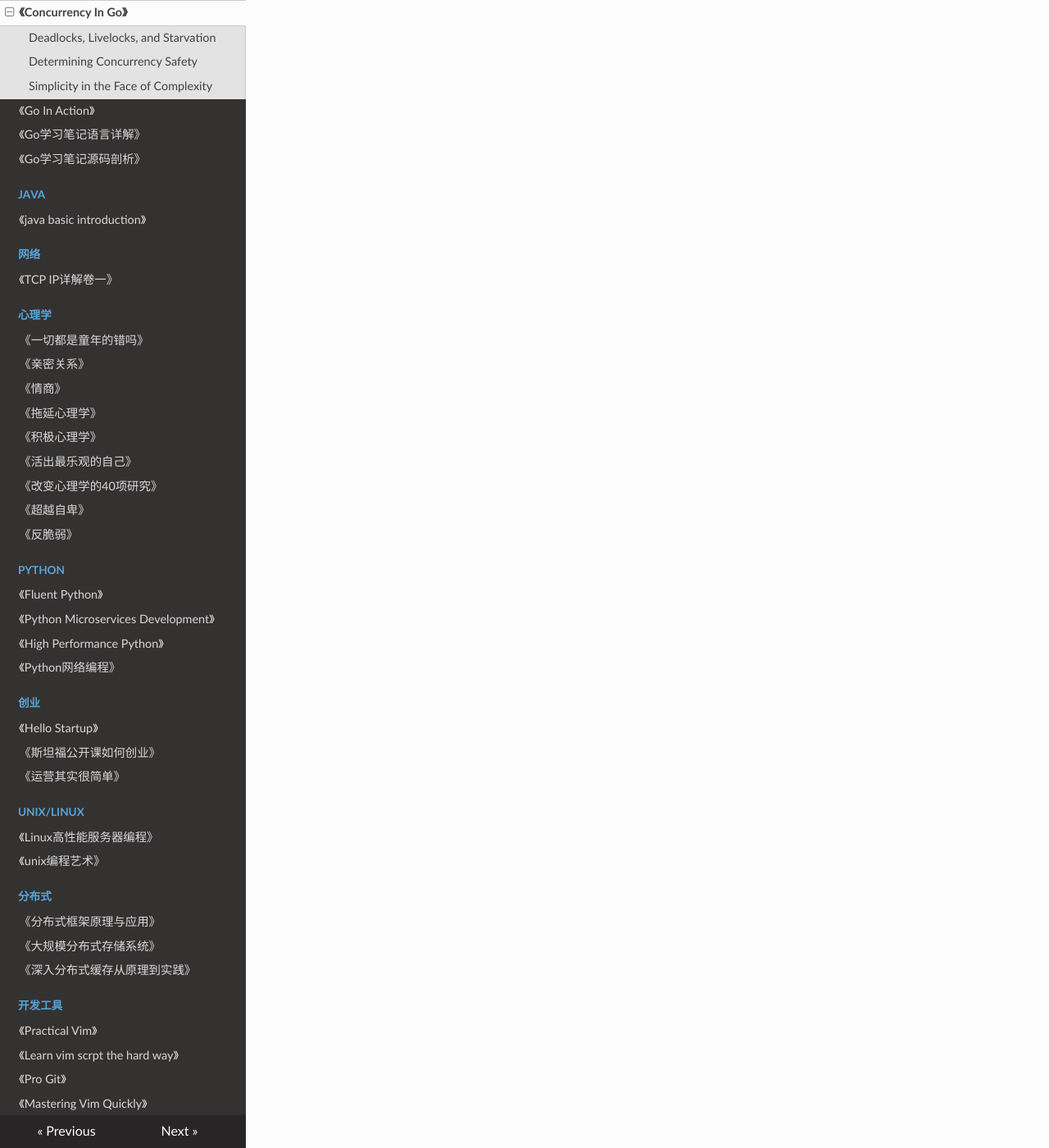
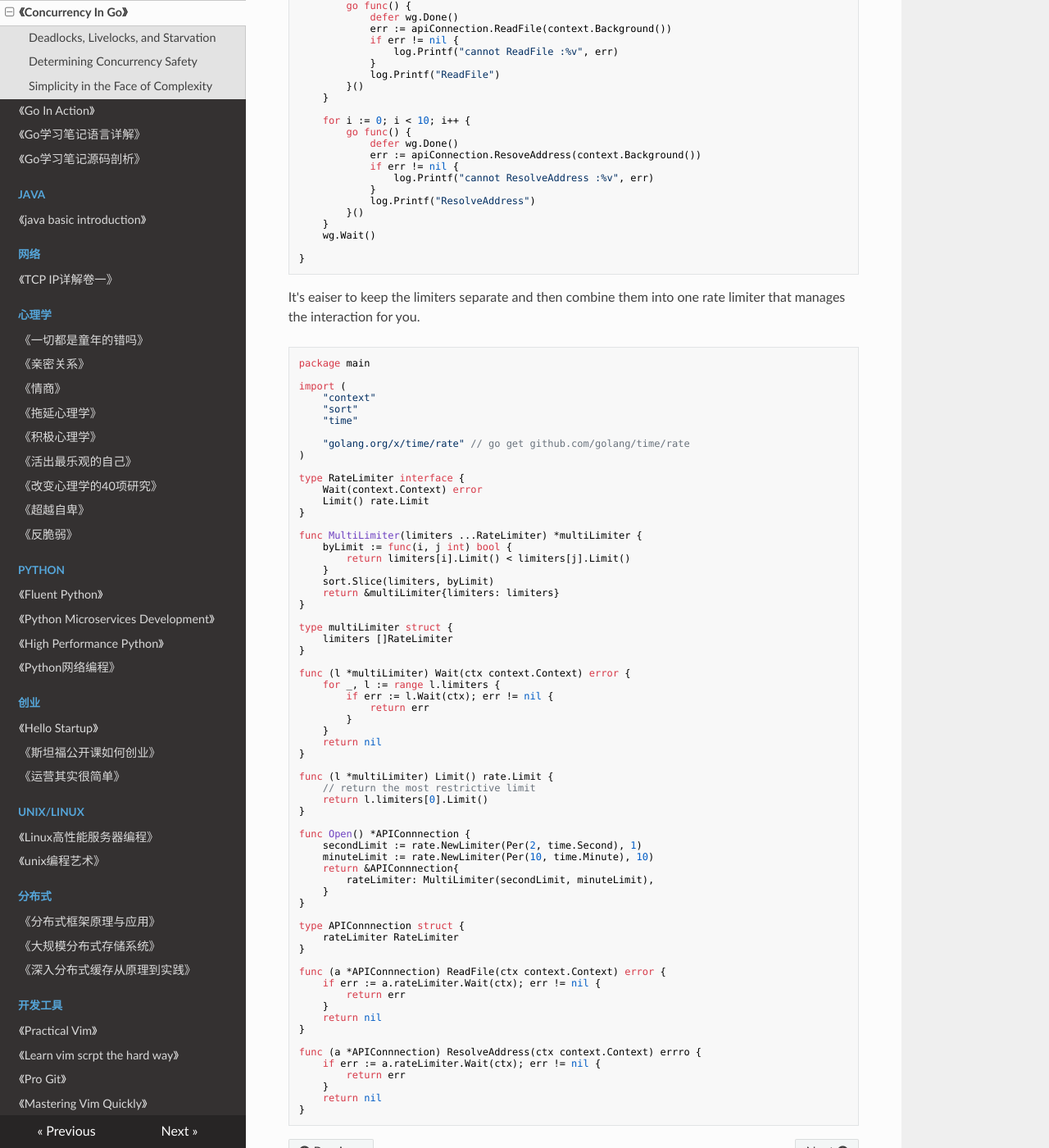
Before and after one commit to PegasusWang/booknotes, an MkDocs documentation site: the page built from docs/golang/concurrency-in-go/concurrency_in_go.md, in a window 1280 px wide and 1400 px high, scrolled down 24299 px. Shown: the whole window at 82% size. Built offline with MkDocs 1.6.1, drawn with Linux system fonts in a browser that asks for light colours; nearby versions of some CDN libraries; old or Windows-style settings are respelled for this version of MkDocs; some of the changed text lies outside the part shown.

Commit message:
go rate limiting

````diff
--- a/docs/golang/concurrency-in-go/concurrency_in_go.md
+++ b/docs/golang/concurrency-in-go/concurrency_in_go.md
@@ -1271,3 +1271,147 @@
 ```
 
 ### Rate Limiting
+
+Most rate limitings is done by utilizing an algorithm called the "token bucket".
+
+```
+package main
+
+import (
+	"context"
+	"log"
+	"os"
+	"sync"
+
+	"golang.org/x/time/rate" // go get github.com/golang/time/rate
+)
+
+func Open() *APIConnection {
+	return &APIConnection{
+		rateLimiter: rate.NewLimiter(rate.Limit(1), 1), //1 event per second
+	}
+}
+
+type APIConnection struct {
+	rateLimiter *rate.Limiter // https://godoc.org/golang.org/x/time/rate
+}
+
+func (a *APIConnection) ReadFile(ctx context.Context) error {
+	if err := a.rateLimiter.Wait(ctx); err != nil {
+		return err
+	}
+	return nil
+}
+func (a *APIConnection) ResoveAddress(ctx context.Context) error {
+	if err := a.rateLimiter.Wait(ctx); err != nil {
+		return err
+	}
+	return nil
+}
+
+func main() {
+	defer log.Printf("Done")
+	log.SetOutput(os.Stdout)
+	log.SetFlags(log.Ltime | log.LUTC)
+	apiConnection := Open()
+	var wg sync.WaitGroup
+	wg.Add(20)
+
+	for i := 0; i < 10; i++ {
+		go func() {
+			defer wg.Done()
+			err := apiConnection.ReadFile(context.Background())
+			if err != nil {
+				log.Printf("cannot ReadFile :%v", err)
+			}
+			log.Printf("ReadFile")
+		}()
+	}
+
+	for i := 0; i < 10; i++ {
+		go func() {
+			defer wg.Done()
+			err := apiConnection.ResoveAddress(context.Background())
+			if err != nil {
+				log.Printf("cannot ResolveAddress :%v", err)
+			}
+			log.Printf("ResolveAddress")
+		}()
+	}
+	wg.Wait()
+
+}
+```
+
+It's eaiser to keep the limiters separate and then combine them into one rate limiter that manages the interaction for
+you.
+
+
+```
+package main
+
+import (
+	"context"
+	"sort"
+	"time"
+
+	"golang.org/x/time/rate" // go get github.com/golang/time/rate
+)
+
+type RateLimiter interface {
+	Wait(context.Context) error
+	Limit() rate.Limit
+}
+
+func MultiLimiter(limiters ...RateLimiter) *multiLimiter {
+	byLimit := func(i, j int) bool {
+		return limiters[i].Limit() < limiters[j].Limit()
+	}
+	sort.Slice(limiters, byLimit)
+	return &multiLimiter{limiters: limiters}
+}
+
+type multiLimiter struct {
+	limiters []RateLimiter
+}
+
+func (l *multiLimiter) Wait(ctx context.Context) error {
+	for _, l := range l.limiters {
+		if err := l.Wait(ctx); err != nil {
+			return err
+		}
+	}
+	return nil
+}
+
+func (l *multiLimiter) Limit() rate.Limit {
+	// return the most restrictive limit
+	return l.limiters[0].Limit()
+}
+
+func Open() *APIConnnection {
+	secondLimit := rate.NewLimiter(Per(2, time.Second), 1)
+	minuteLimit := rate.NewLimiter(Per(10, time.Minute), 10)
+	return &APIConnnection{
+		rateLimiter: MultiLimiter(secondLimit, minuteLimit),
+	}
+}
+
+type APIConnnection struct {
+	rateLimiter RateLimiter
+}
+
+func (a *APIConnnection) ReadFile(ctx context.Context) error {
+	if err := a.rateLimiter.Wait(ctx); err != nil {
+		return err
+	}
+	return nil
+}
+
+func (a *APIConnnection) ResolveAddress(ctx context.Context) errro {
+	if err := a.rateLimiter.Wait(ctx); err != nil {
+		return err
+	}
+	return nil
+}
+```
````
